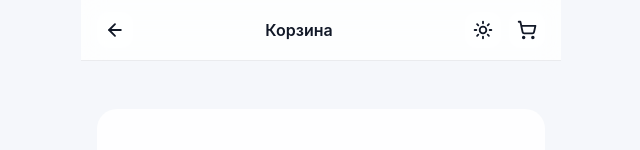
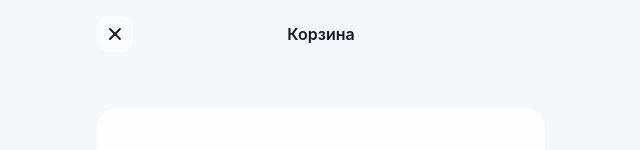
Before and after one commit to Mist3s/react-tg-shop, a React (Vite) app: page / in a window 1280 px wide. Both pictures are taken after a click on the button 845 px from the left and 30 px from the top of the page. Shown: the top 150 px of the page, without its empty margins (319-959 px from the left). Built offline with nearby package versions, Linux system fonts and the light colour scheme.

Commit message:
Adjust headers and cart interactions

```diff
--- a/src/App.tsx
+++ b/src/App.tsx
@@ -60,7 +60,9 @@ const AppContent: React.FC = () => {
     }
   };
 
-  const showBackButton = page !== 'catalog';
+  const headerVariant = page === 'cart' || page === 'checkout' ? 'minimal' : 'default';
+  const showBackButton = headerVariant === 'default' && page !== 'catalog';
+  const showHeaderTitle = headerVariant === 'minimal';
 
   return (
     <Layout
@@ -68,7 +70,10 @@ const AppContent: React.FC = () => {
       cartCount={totalCount}
       showBackButton={showBackButton}
       onBack={handleBack}
+      onClose={headerVariant === 'minimal' ? handleBack : undefined}
       onCartClick={() => setPage('cart')}
+      headerVariant={headerVariant}
+      showTitle={showHeaderTitle}
     >
       {page === 'catalog' && (
         <CatalogPage
@@ -97,6 +102,10 @@ const AppContent: React.FC = () => {
             setPage('catalog');
           }}
           onCheckout={() => setPage('checkout')}
+          onSelectProduct={(productId) => {
+            setSelectedProductId(productId);
+            setPage('product');
+          }}
         />
       )}
 
--- a/src/components/Layout.tsx
+++ b/src/components/Layout.tsx
@@ -1,28 +1,33 @@
 import React from 'react';
-import { Sun, Moon, ShoppingCart, ArrowLeft } from 'lucide-react';
+import { Sun, Moon, ShoppingCart, ArrowLeft, X } from 'lucide-react';
 import { useTheme } from '../context/ThemeContext';
 
 interface LayoutProps {
-  title: string;
+  title?: string;
   children: React.ReactNode;
   onBack?: () => void;
+  onClose?: () => void;
   onCartClick?: () => void;
   cartCount: number;
   showBackButton?: boolean;
+  headerVariant?: 'default' | 'minimal';
+  showTitle?: boolean;
 }
 
 export const Layout: React.FC<LayoutProps> = ({
   title,
   children,
   onBack,
+  onClose,
   onCartClick,
   cartCount,
   showBackButton = false,
+  headerVariant = 'default',
+  showTitle = true,
 }) => {
   const { theme, toggleTheme } = useTheme();
 
-  return (
-    <div className="app-shell">
+  const renderDefaultHeader = () => (
     <header className="app-header">
       <div className="header-left">
         {showBackButton ? (
@@ -33,7 +38,7 @@ export const Layout: React.FC<LayoutProps> = ({
           <div className="logo">TeaGram</div>
         )}
       </div>
-        <div className="header-title">{title}</div>
+      <div className="header-title">{showTitle ? title : null}</div>
       <div className="header-actions">
         <button className="icon-button" onClick={toggleTheme} aria-label="Переключить тему">
           {theme === 'light' ? <Sun size={20} strokeWidth={2.2} /> : <Moon size={20} strokeWidth={2.2} />}
@@ -44,7 +49,35 @@ export const Layout: React.FC<LayoutProps> = ({
         </button>
       </div>
     </header>
-      <main className="app-content">{children}</main>
+  );
+
+  const renderMinimalHeader = () => {
+    const handleClose = () => {
+      if (onClose) {
+        onClose();
+        return;
+      }
+
+      if (onBack) {
+        onBack();
+      }
+    };
+
+    return (
+      <header className="app-header app-header--minimal">
+        <button className="icon-button" onClick={handleClose} aria-label="Закрыть" type="button">
+          <X size={20} strokeWidth={2.2} />
+        </button>
+        <div className="header-title header-title--center">{title}</div>
+        <div className="header-spacer" />
+      </header>
+    );
+  };
+
+  return (
+    <div className="app-shell">
+      {headerVariant === 'minimal' ? renderMinimalHeader() : renderDefaultHeader()}
+      <main className={`app-content${headerVariant === 'minimal' ? ' app-content--flush' : ''}`}>{children}</main>
     </div>
   );
 };
--- a/src/pages/CartPage.tsx
+++ b/src/pages/CartPage.tsx
@@ -5,9 +5,10 @@ import { QuantityControl } from '../components/QuantityControl';
 interface CartPageProps {
   onContinueShopping: () => void;
   onCheckout: () => void;
+  onSelectProduct: (productId: string) => void;
 }
 
-export const CartPage: React.FC<CartPageProps> = ({ onContinueShopping, onCheckout }) => {
+export const CartPage: React.FC<CartPageProps> = ({ onContinueShopping, onCheckout, onSelectProduct }) => {
   const { items, updateItem, resolveProduct, resolveVariant, totalCount, totalPrice } = useCart();
 
   if (items.length === 0) {
@@ -37,11 +38,18 @@ export const CartPage: React.FC<CartPageProps> = ({ onContinueShopping, onChecko
 
           return (
             <div key={`${item.productId}-${item.variantId}`} className="cart-item">
-              <img src={product.image} alt={product.name} className="cart-item-image" />
-              <div className="cart-item-info">
-                <div className="cart-item-title">{product.name}</div>
-                <div className="cart-item-subtitle">{variantLabel}</div>
-              </div>
+              <button
+                className="cart-item-main"
+                type="button"
+                onClick={() => onSelectProduct(item.productId)}
+                aria-label={`Открыть ${product.name}`}
+              >
+                <img src={product.image} alt={product.name} className="cart-item-image" />
+                <div className="cart-item-info">
+                  <div className="cart-item-title">{product.name}</div>
+                  <div className="cart-item-subtitle">{variantLabel}</div>
+                </div>
+              </button>
               <div className="cart-item-actions">
                 <QuantityControl
                   value={item.quantity}
--- a/src/styles.css
+++ b/src/styles.css
@@ -67,6 +67,17 @@ button {
   z-index: 10;
 }
 
+.app-header--minimal {
+  display: grid;
+  grid-template-columns: 36px 1fr 36px;
+  align-items: center;
+  justify-items: center;
+  padding: 16px;
+  background: var(--bg-color);
+  border-bottom: none;
+  backdrop-filter: none;
+}
+
 .header-left {
   display: flex;
   align-items: center;
@@ -75,6 +86,16 @@ button {
 
 .header-title {
   font-weight: 600;
+}
+
+.header-title--center {
+  text-align: center;
+  width: 100%;
+}
+
+.header-spacer {
+  width: 36px;
+  height: 36px;
 }
 
 .header-actions {
@@ -122,6 +143,10 @@ button {
   flex: 1;
   padding: 16px;
   padding-bottom: 100px;
+}
+
+.app-content--flush {
+  padding-top: 8px;
 }
 
 .page {
@@ -410,6 +435,23 @@ button {
   background: var(--card-bg);
 }
 
+.cart-item-main {
+  flex: 1 1 auto;
+  display: flex;
+  align-items: center;
+  gap: 12px;
+  padding: 0;
+  border: none;
+  background: transparent;
+  color: inherit;
+  text-align: left;
+}
+
+.cart-item-main:focus-visible {
+  outline: 2px solid var(--primary);
+  border-radius: 12px;
+}
+
 .cart-item-image {
   width: 72px;
   height: 72px;
```
Lines whose indentation alone changed are shown as unchanged.
